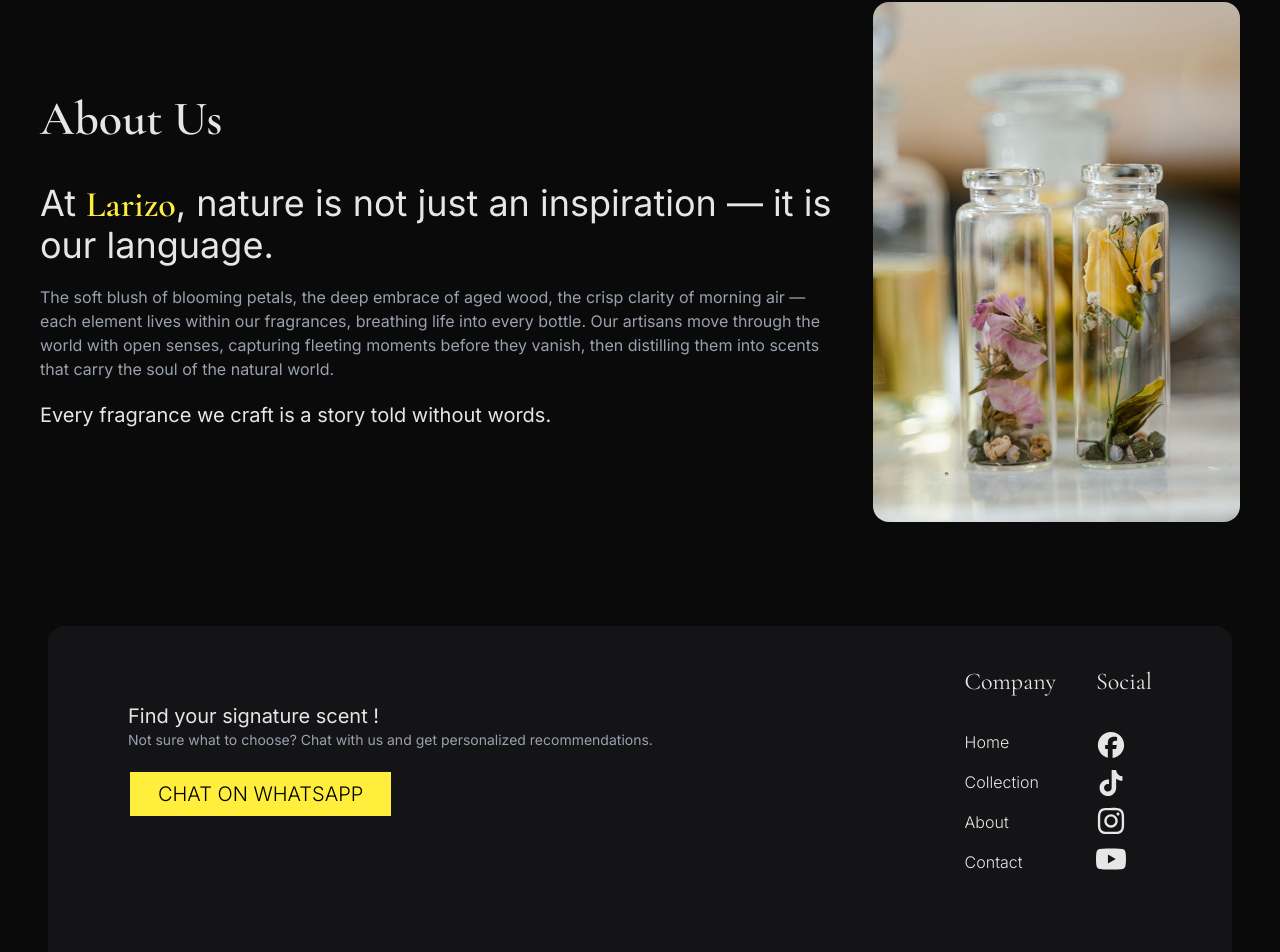
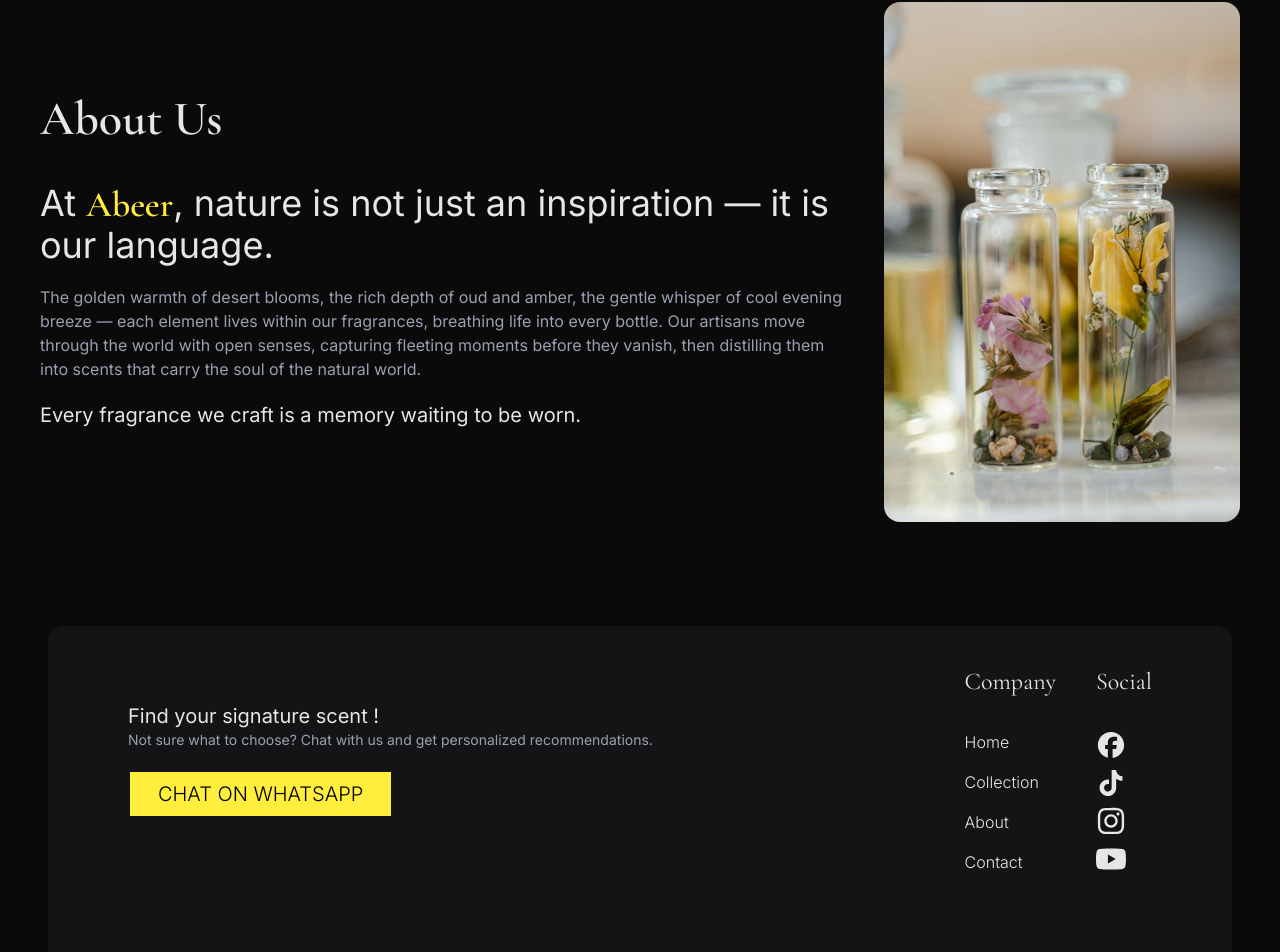
Before and after one commit to MuhammadAunR/Abeer, a Next.js app: page / in a window 1280 px wide. Shown: the part 4243-5195 px from the top of the page. Built offline with nearby package versions, Linux system fonts and the light colour scheme.

Commit message:
refactor: about section

```diff
--- a/components/AboutSection.js
+++ b/components/AboutSection.js
@@ -7,15 +7,15 @@ const AboutSection = () => {
             <div className='flex flex-col items-start gap-10'>
                 <h4 className='text-4xl md:text-5xl font-semibold font-serif'>About Us</h4>
                 <div className='flex flex-col items-start gap-5'>
-                    <h2 className='text-4xl'>At <span className='font-serif font-bold text-accent'>Larizo</span>, nature is not just an inspiration — it is our language.</h2>
+                    <h2 className='text-4xl'>At <span className='font-serif font-bold text-accent'>Abeer</span>, nature is not just an inspiration — it is our language.</h2>
                     <p className='text-gray-400'>
-                        The soft blush of blooming petals, the deep embrace of aged wood, the crisp
-                        clarity of morning air — each element lives within our fragrances, breathing
+                        The golden warmth of desert blooms, the rich depth of oud and amber, the gentle
+                        whisper of cool evening breeze — each element lives within our fragrances, breathing
                         life into every bottle. Our artisans move through the world with open senses,
                         capturing fleeting moments before they vanish, then distilling them into scents
                         that carry the soul of the natural world.
                     </p>
-                    <p className='text-xl'>Every fragrance we craft is a story told without words.</p>
+                    <p className='text-xl'>Every fragrance we craft is a memory waiting to be worn.</p>
                 </div>
             </div>
             <div className="relative w-full aspect-video lg:w-300 lg:aspect-auto lg:h-130">
```
